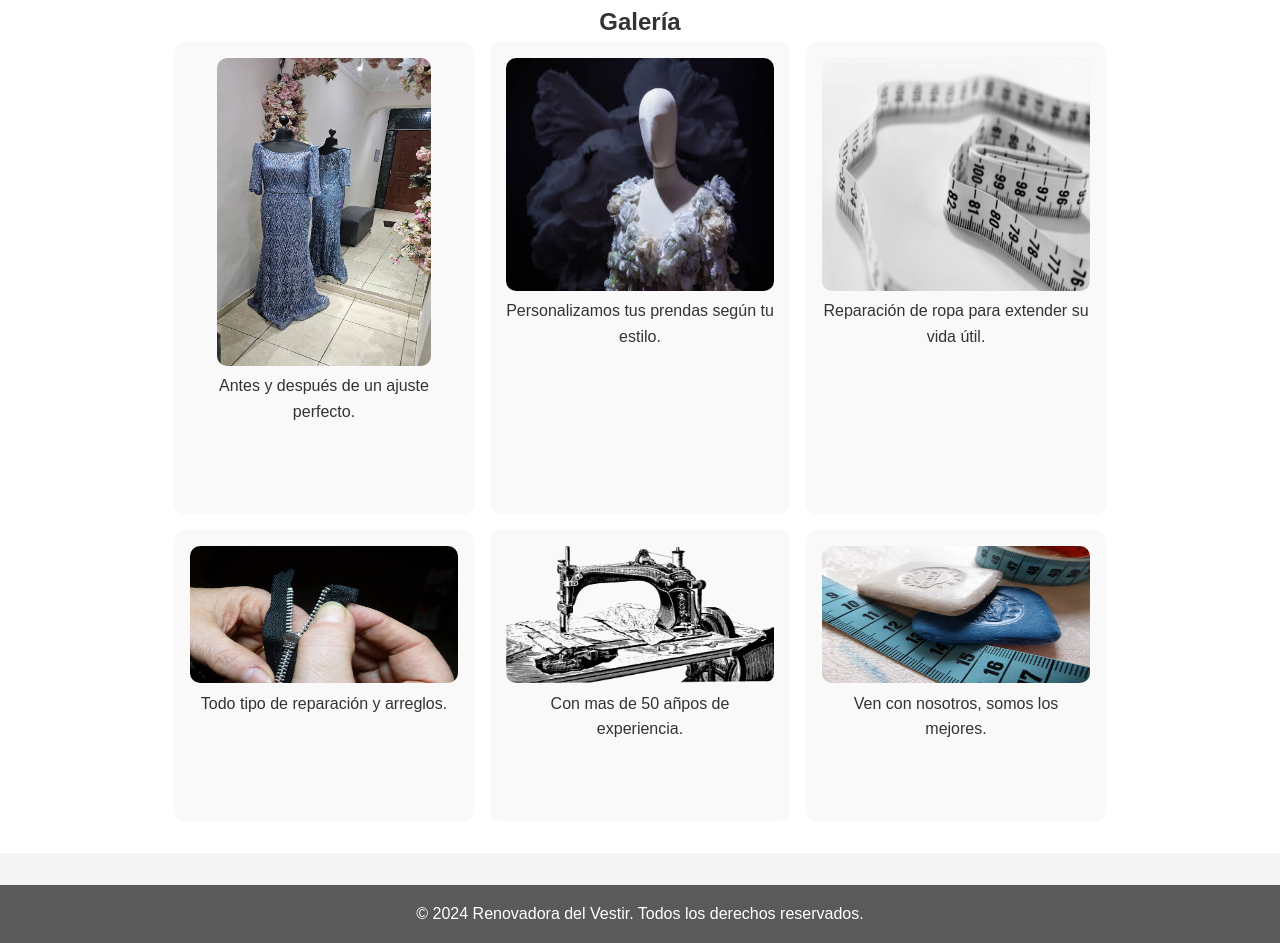
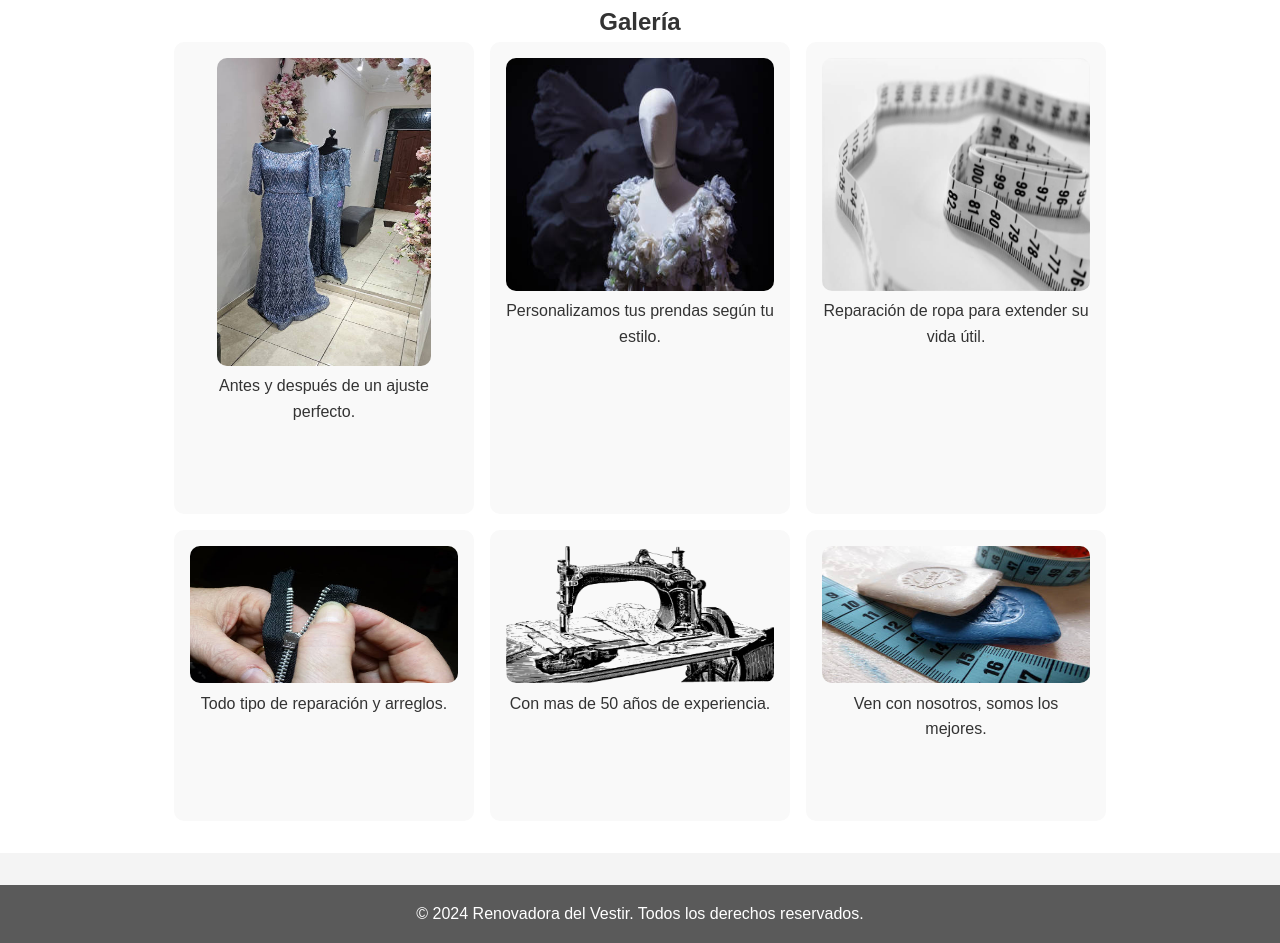
Before and after one commit to wernher-camp/wernher-camp.github.io, a plain HTML site: page index.html in a window 1280 px wide. Shown: the part 1003-1946 px from the top of the page. Drawn offline with Linux system fonts and the light colour scheme.

Commit message:
Update index.html

```diff
--- a/index.html
+++ b/index.html
@@ -68,7 +68,7 @@
             </div>
             <div class="image">
                 <img src="optimizadas/2.png" alt="Reparación de ropa" style="height: 53%">
-                <p>Con mas de 50 añpos de experiencia.</p>
+                <p>Con mas de 50 años de experiencia.</p>
             </div>
             <div class="image">
                 <img src="optimizadas/3.jpg" alt="Reparación de ropa" style="height: 53%">
```
